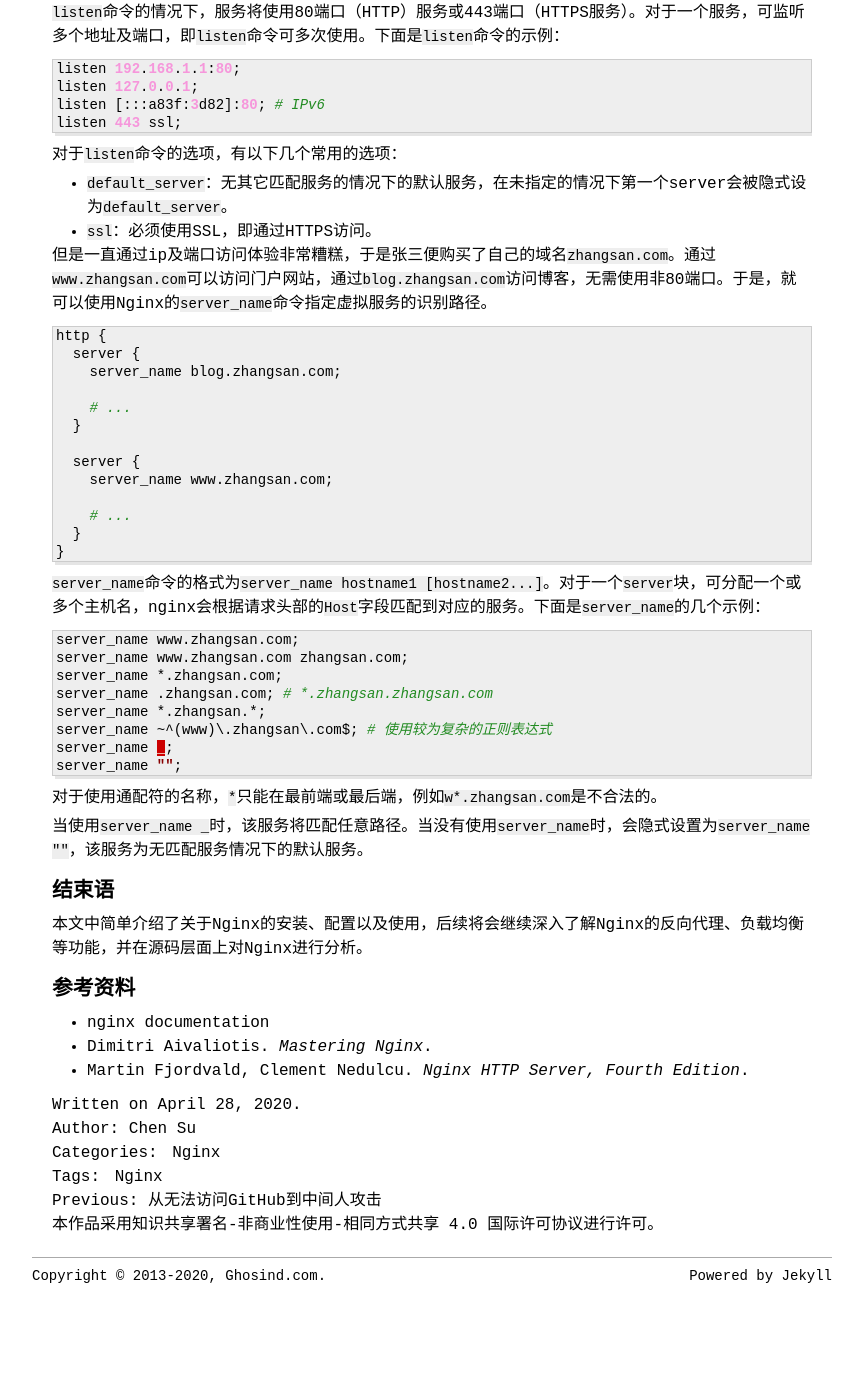
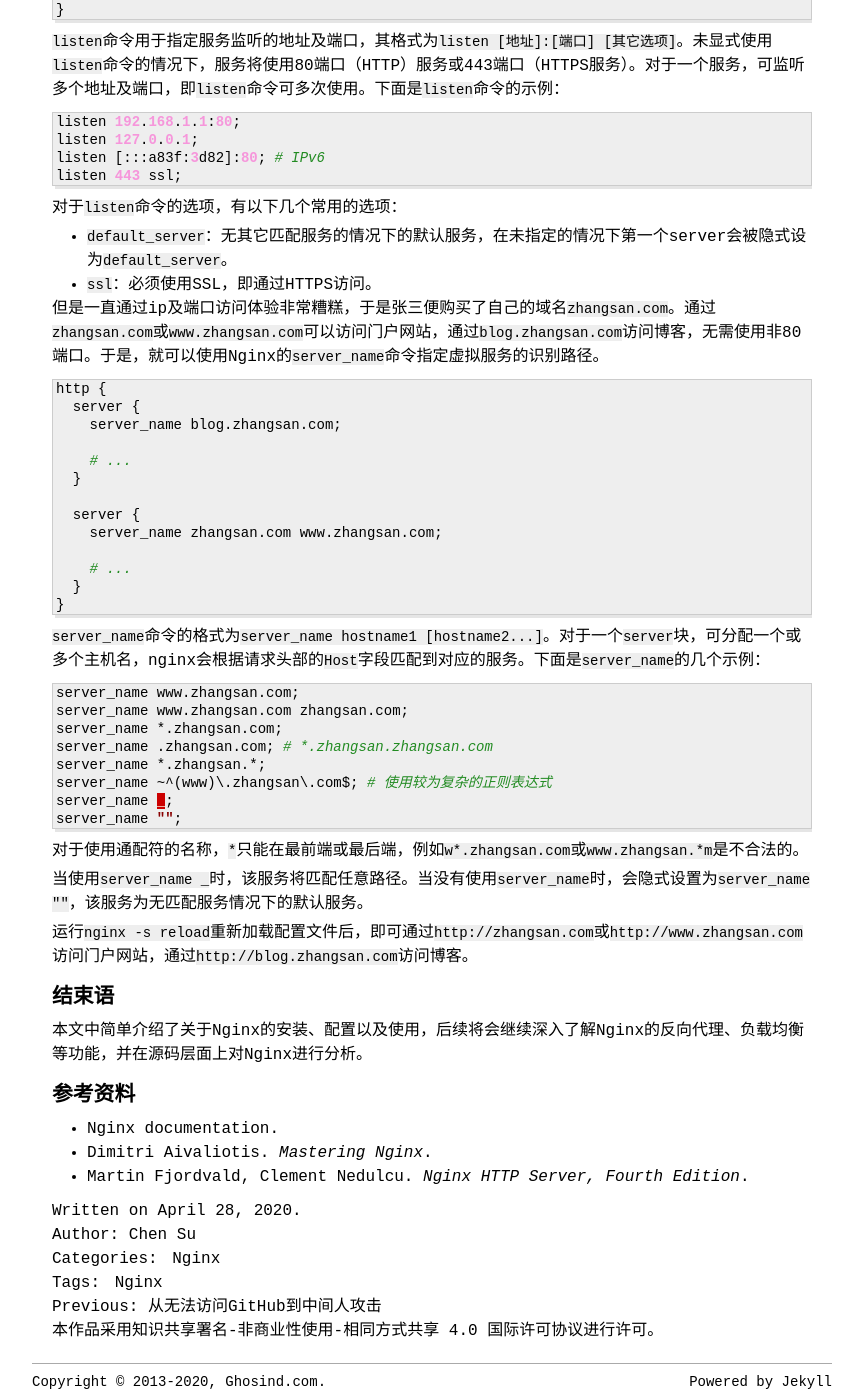
Before and after one commit to ghosind/ghosind.github.io, a Jekyll site: the page built from _posts/nginx/2020-04-28-nginx-beginning.md, in a window 1280 px wide and 1400 px high, scrolled down 3141 px. Shown: the whole window, without its empty margins (208-1071 px from the left). Built offline with Jekyll 4.4.1, drawn with Linux system fonts in a browser that asks for light colours; comment, search, counter and statistics services are not loaded; before the commit the page ends 4435 px from its top, so only the background shows below that; some of the changed text lies outside the part shown.

Commit message:
Update post.

````diff
--- a/_posts/nginx/2020-04-28-nginx-beginning.md
+++ b/_posts/nginx/2020-04-28-nginx-beginning.md
@@ -101,6 +101,8 @@
 
 `server`块用于定义一个虚拟服务及其配置（即一个站点），它需要位于`http`上下文中。Nginx的http服务支持创建多个虚拟服务，每个虚拟服务对应于一个`http`块中的`server`配置块。对于一个虚拟服务，它默认会监听80端口的所有请求，并根据请求及配置寻找对应的资源。在`server`块中，可使用`root`命令设定资源的目录，即上例中所有的请求将获取`/data/www`目录下定义的资源。
 
+在修改配置文件后，使用`nginx -s reload`重新加载配置文件，即可通过`http://{ip}`（将`{ip}`替换为服务器ip地址）或在本地通过`http://localhost`访问搭建的网站。
+
 随着网站的发展，图片资源文件也越来越多。为了方便对代码的管理，张三决定将图片资源转移到`/data/images`目录下。由于图片目录不再位于站点目录下，所以需要修改nginx配置使当url包含`/images/`是前往`/data/images`目录寻找对应资源。
 
 ```conf
@@ -173,7 +175,7 @@
 - `default_server`：无其它匹配服务的情况下的默认服务，在未指定的情况下第一个server会被隐式设为`default_server`。
 - `ssl`：必须使用SSL，即通过HTTPS访问。
 
-但是一直通过ip及端口访问体验非常糟糕，于是张三便购买了自己的域名`zhangsan.com`。通过`www.zhangsan.com`可以访问门户网站，通过`blog.zhangsan.com`访问博客，无需使用非80端口。于是，就可以使用Nginx的`server_name`命令指定虚拟服务的识别路径。
+但是一直通过ip及端口访问体验非常糟糕，于是张三便购买了自己的域名`zhangsan.com`。通过`zhangsan.com`或`www.zhangsan.com`可以访问门户网站，通过`blog.zhangsan.com`访问博客，无需使用非80端口。于是，就可以使用Nginx的`server_name`命令指定虚拟服务的识别路径。
 
 ```conf
 http {
@@ -184,7 +186,7 @@
   }
 
   server {
-    server_name www.zhangsan.com;
+    server_name zhangsan.com www.zhangsan.com;
 
     # ...
   }
@@ -204,9 +206,11 @@
 server_name "";
 ```
 
-对于使用通配符的名称，`*`只能在最前端或最后端，例如`w*.zhangsan.com`是不合法的。
+对于使用通配符的名称，`*`只能在最前端或最后端，例如`w*.zhangsan.com`或`www.zhangsan.*m`是不合法的。
 
 当使用`server_name _`时，该服务将匹配任意路径。当没有使用`server_name`时，会隐式设置为`server_name ""`，该服务为无匹配服务情况下的默认服务。
+
+运行`nginx -s reload`重新加载配置文件后，即可通过`http://zhangsan.com`或`http://www.zhangsan.com`访问门户网站，通过`http://blog.zhangsan.com`访问博客。
 
 ## 结束语
 
@@ -214,6 +218,6 @@
 
 ## 参考资料
 
-- [nginx documentation](#http://nginx.org/en/docs/)
+- [Nginx documentation](#http://nginx.org/en/docs/).
 - Dimitri Aivaliotis. *Mastering Nginx*.
 - Martin Fjordvald, Clement Nedulcu. *Nginx HTTP Server, Fourth Edition*.
````
